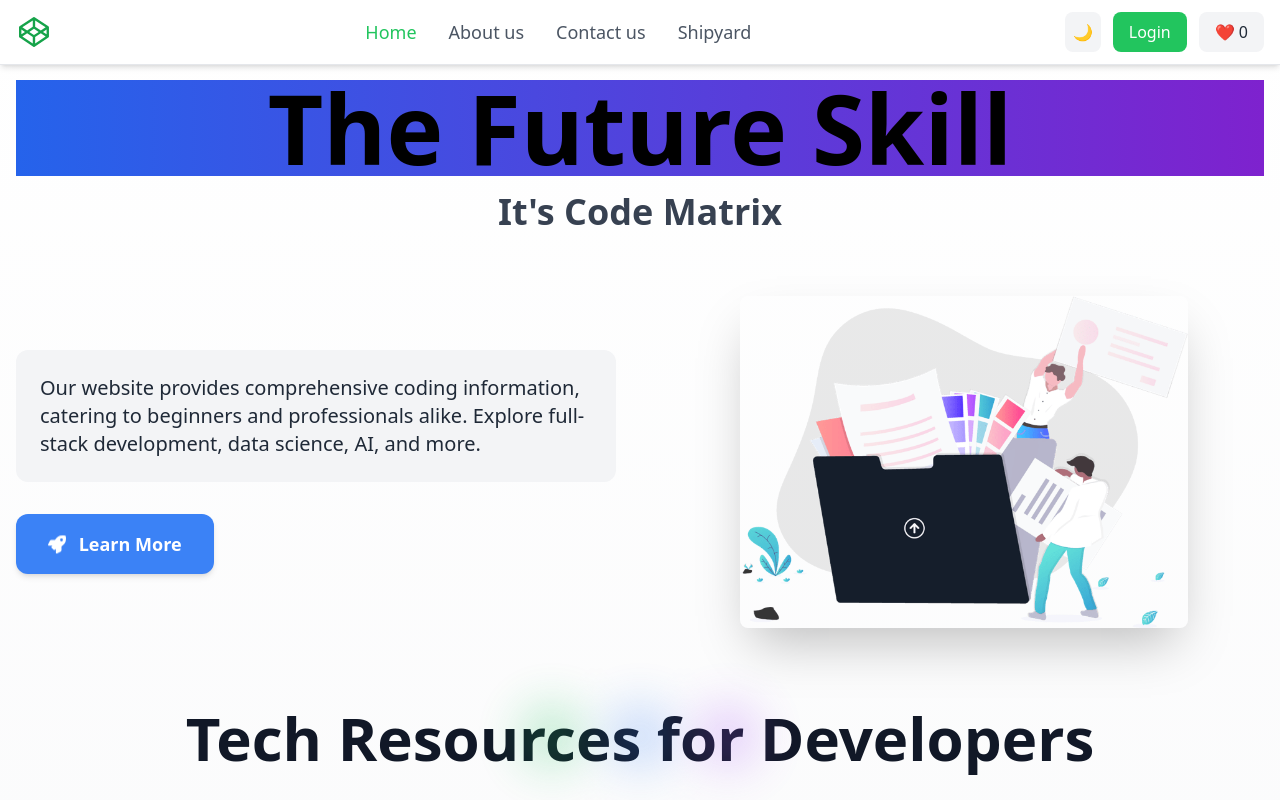
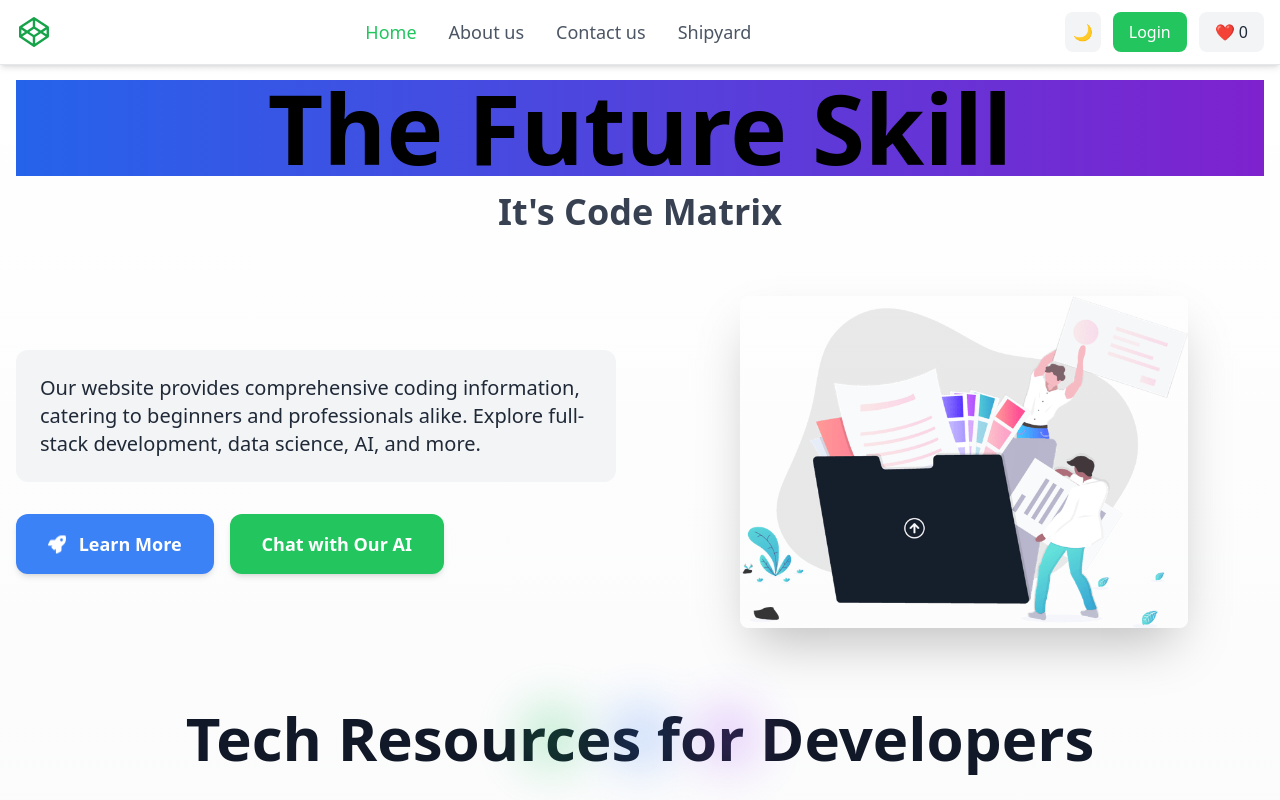
Before and after one commit to shubhamxcode/Codematrix, a React (Vite) app: page / in a window 1280 px wide. Shown: the top 800 px of the page. Built offline with nearby package versions, Linux system fonts and the light colour scheme.

Commit message:
chatbot button added

```diff
--- a/src/components/Home/Home.jsx
+++ b/src/components/Home/Home.jsx
@@ -5,6 +5,7 @@ import Card from "../../Resuable/Carousel";
 import Scrolbar from "../scrolbar";
 import Ai from '../AI/ai';
 import { FaCode, FaLaptopCode, FaRocket } from 'react-icons/fa';
+import { Link } from 'react-router-dom';
 
 function Home() {
   const theme = useSelector((state) => state.Theme.theme);
@@ -44,6 +45,7 @@ function Home() {
             }`}>
               Our website provides comprehensive coding information, catering to beginners and professionals alike. Explore full-stack development, data science, AI, and more.
             </p>
+            <div className="flex gap-4">
               <button
                 className={`px-8 py-4 rounded-xl text-lg font-bold transition duration-300 shadow-md ${
                   theme === 'dark'
@@ -53,6 +55,18 @@ function Home() {
               >
                 <FaRocket className="inline-block mr-2 animate-bounce" /> Learn More
               </button>
+              <Link to="/chatai">
+                <button
+                  className={`px-8 py-4 rounded-xl text-lg font-bold transition duration-300 shadow-md ${
+                    theme === 'dark'
+                      ? 'bg-green-600 hover:bg-green-700 text-white'
+                      : 'bg-green-500 hover:bg-green-600 text-white'
+                  }`}
+                >
+                  Chat with Our AI
+                </button>
+              </Link>
+            </div>
           </div>
           <div className="lg:w-1/2">
             <img
```
Lines whose indentation alone changed are shown as unchanged.
